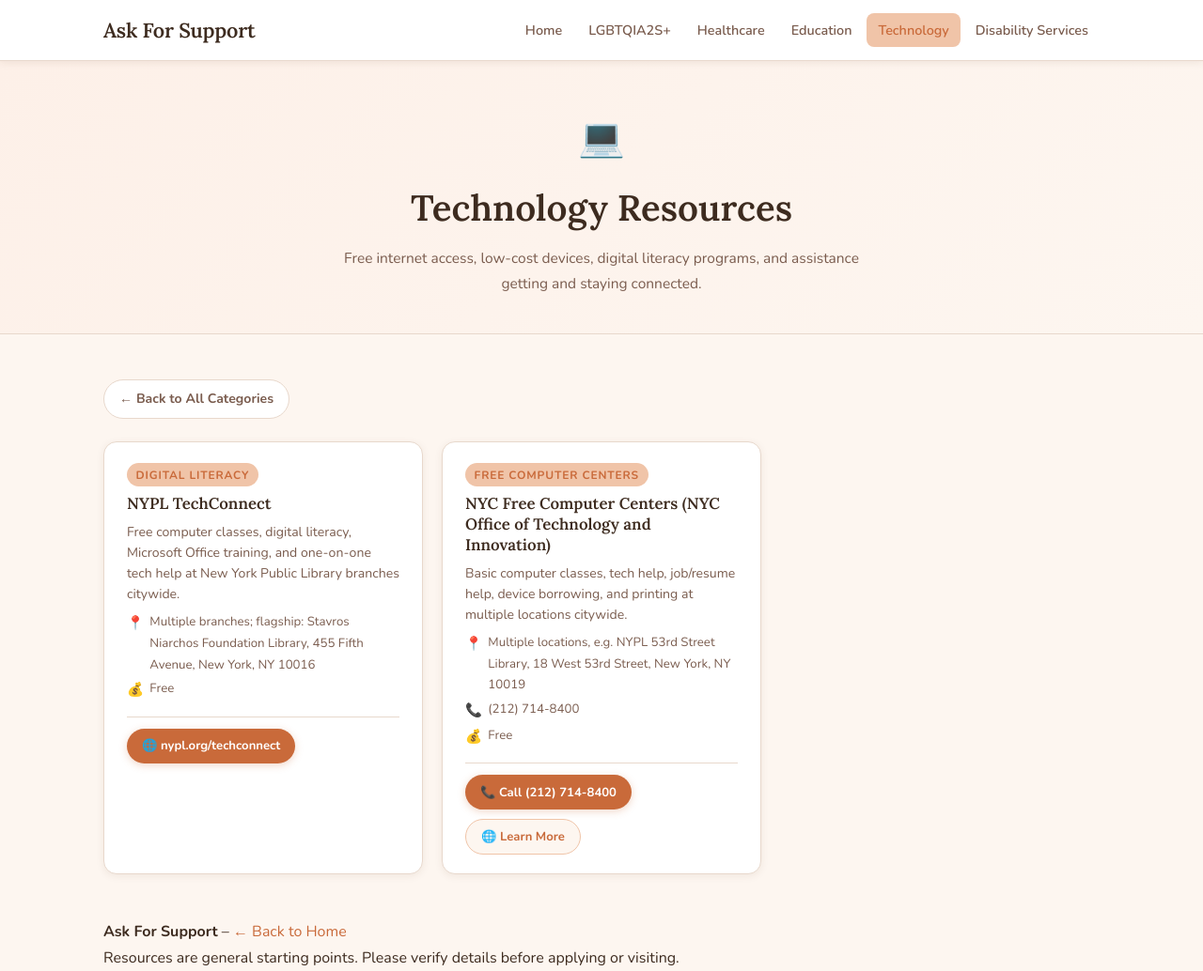
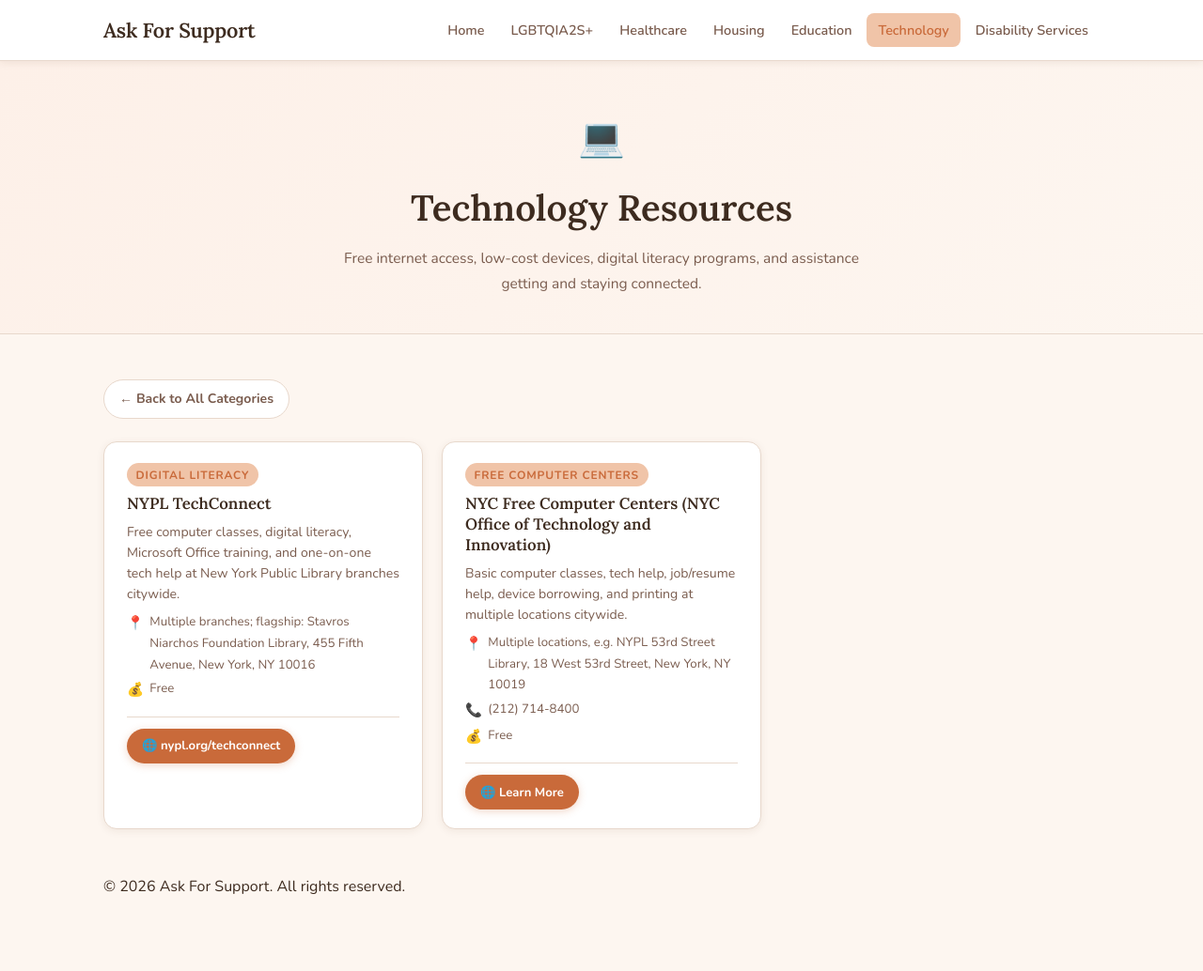
Before and after one commit to penelopethrock-cyber/askforsupport, a Jekyll site: the page technology.html, which Jekyll copies as it is, in a window 1280 px wide and 1034 px high. Shown: the whole window at 94% size. Built offline with Jekyll 4.4.1, drawn with Linux system fonts in a browser that asks for light colours.

Commit message:
Refactor technology.html for improved structure
Updated the title and header section, added an icon to the page header, and modified resource details for better clarity.

```diff
--- a/technology.html
+++ b/technology.html
@@ -18,6 +18,7 @@
         <li><a href="index.html">Home</a></li>
         <li><a href="lgbtqia2s.html">LGBTQIA2S+</a></li>
         <li><a href="healthcare.html">Healthcare</a></li>
+        <li><a href="housing.html">Housing</a></li>
         <li><a href="education.html">Education</a></li>
         <li><a href="technology.html" class="active">Technology</a></li>
         <li><a href="disability_services.html">Disability Services</a></li>
@@ -29,7 +30,7 @@
 <!-- ====== PAGE HEADER ====== -->
 <section class="page-header">
   <div class="container">
-      <div class="page-icon">&#x1F4BB;</div>
+    <div class="page-icon">💻</div>
     <h1>Technology Resources</h1>
     <p>Free internet access, low-cost devices, digital literacy programs, and assistance getting and staying connected.</p>
   </div>
@@ -39,7 +40,7 @@
 <main class="section">
   <div class="container">
 
-      <a href="index.html" class="back-link">&#x2190; Back to All Categories</a>
+    <a href="index.html" class="back-link">← Back to All Categories</a>
 
     <div class="resource-grid">
 
@@ -49,11 +50,11 @@
         <div class="resource-name">NYPL TechConnect</div>
         <p class="resource-desc">Free computer classes, digital literacy, Microsoft Office training, and one-on-one tech help at New York Public Library branches citywide.</p>
         <div class="resource-details">
-            <span><span class="detail-icon">&#x1F4CD;</span> Multiple branches; flagship: Stavros Niarchos Foundation Library, 455 Fifth Avenue, New York, NY 10016</span>
-            <span><span class="detail-icon">&#x1F4B0;</span> Free</span>
+          <span><span class="detail-icon">📍</span> Multiple branches; flagship: Stavros Niarchos Foundation Library, 455 Fifth Avenue, New York, NY 10016</span>
+          <span><span class="detail-icon">💰</span> Free</span>
         </div>
         <div class="card-actions">
-            <a href="https://nypl.org/techconnect" target="_blank" rel="noopener" class="btn btn-primary">&#x1F310; nypl.org/techconnect</a>
+          <a href="https://nypl.org/techconnect" target="_blank" rel="noopener" class="btn btn-primary">🌐 nypl.org/techconnect</a>
         </div>
       </div>
 
@@ -63,26 +64,23 @@
         <div class="resource-name">NYC Free Computer Centers (NYC Office of Technology and Innovation)</div>
         <p class="resource-desc">Basic computer classes, tech help, job/resume help, device borrowing, and printing at multiple locations citywide.</p>
         <div class="resource-details">
-            <span><span class="detail-icon">&#x1F4CD;</span> Multiple locations, e.g. NYPL 53rd Street Library, 18 West 53rd Street, New York, NY 10019</span>
-            <span><span class="detail-icon">&#x1F4DE;</span> (212) 714-8400</span>
-            <span><span class="detail-icon">&#x1F4B0;</span> Free</span>
+          <span><span class="detail-icon">📍</span> Multiple locations, e.g. NYPL 53rd Street Library, 18 West 53rd Street, New York, NY 10019</span>
+          <span><span class="detail-icon">📞</span> (212) 714-8400</span>
+          <span><span class="detail-icon">💰</span> Free</span>
         </div>
         <div class="card-actions">
-            <a href="tel:2127148400" class="btn btn-primary">&#x1F4DE; Call (212) 714-8400</a>
-            <a href="https://nyc.gov/content/oti/pages/free-computer-centers" target="_blank" rel="noopener" class="btn btn-secondary">&#x1F310; Learn More</a>
+          <a href="https://www.nyc.gov/site/oti/residents/computer-centers.page" target="_blank" rel="noopener" class="btn btn-primary">🌐 Learn More</a>
         </div>
       </div>
 
-      </div><!-- /resource-grid -->
-
+    </div>
   </div>
 </main>
 
 <!-- ====== FOOTER ====== -->
 <footer class="site-footer">
   <div class="container">
-      <p><strong>Ask For Support</strong> &#x2013; <a href="index.html">&#x2190; Back to Home</a></p>
-      <p>Resources are general starting points. Please verify details before applying or visiting.</p>
+    <p>&copy; 2026 Ask For Support. All rights reserved.</p>
   </div>
 </footer>
 
```
Also changed, not shown: other parts of technology.html (+1 -1 lines). Lines whose indentation alone changed are shown as unchanged.
